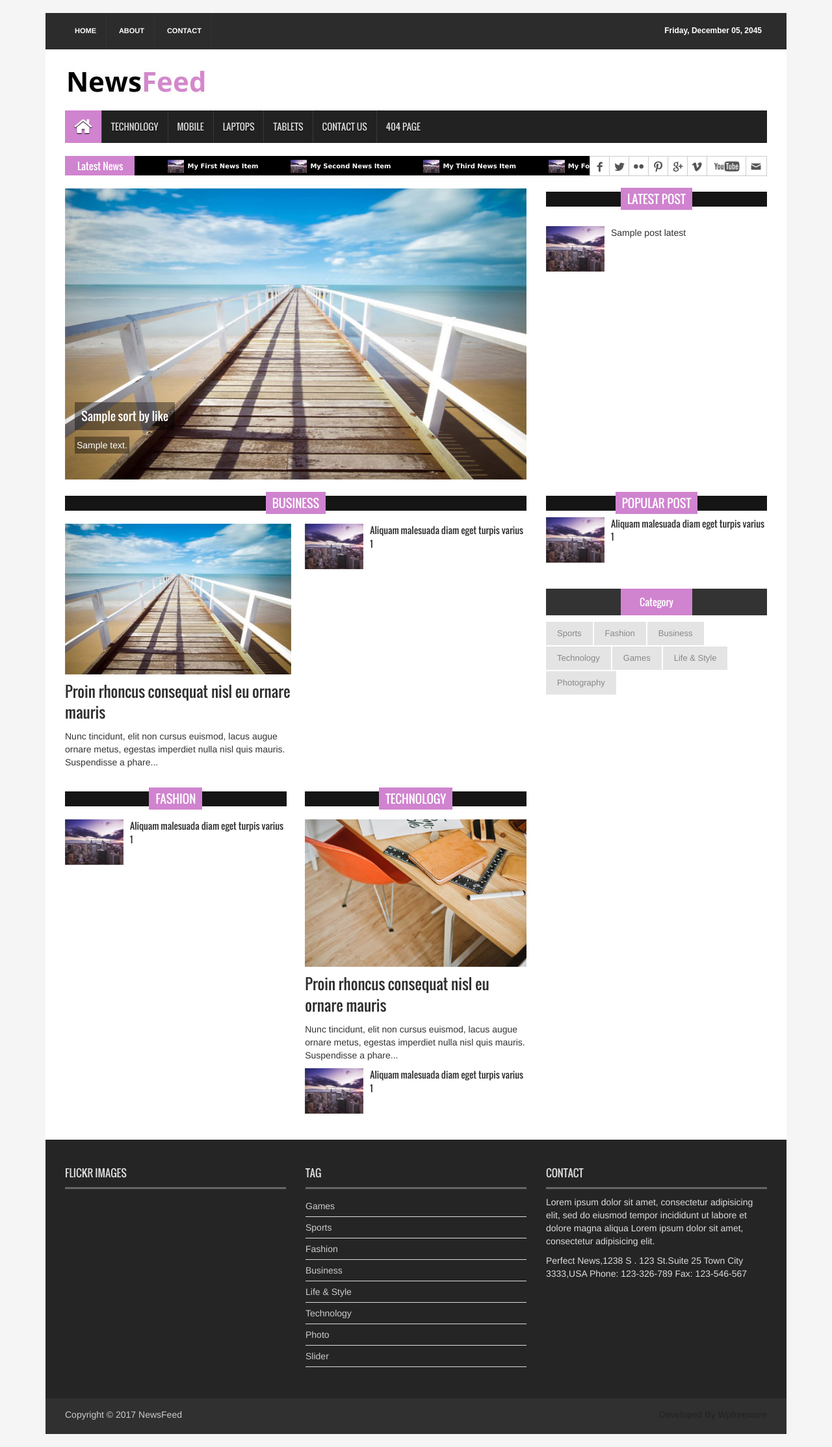
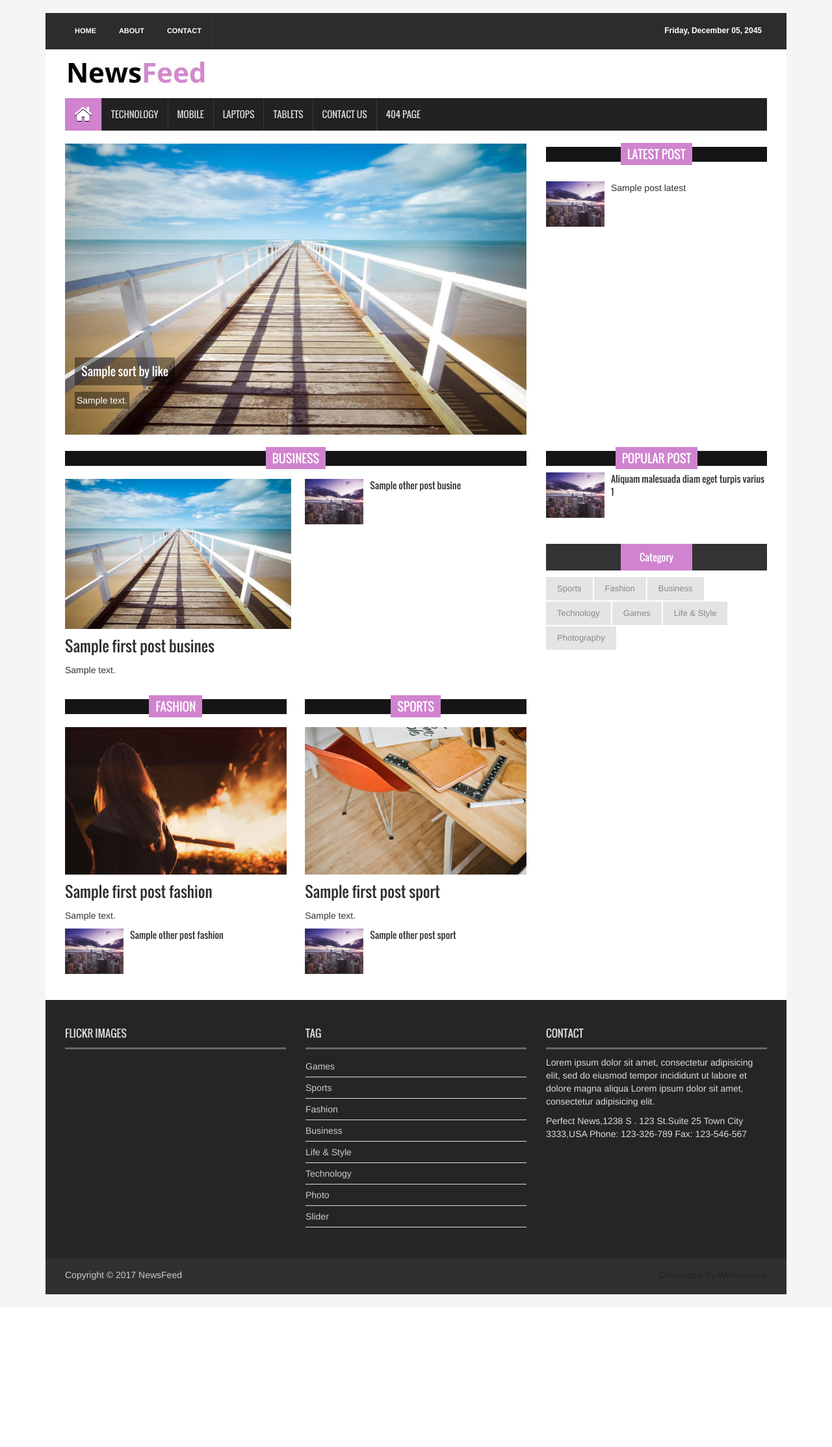
Before and after one commit to IgorKhvostik/newsfeed, a Laravel app: template resources/views/index.blade.php in a window 1280 px wide. Shown: the whole page at 65% size. After the commit the page ends 1992 px from the top, so only its background shows below. Run offline with Laravel 8, Linux system fonts and the light colour scheme; the template is opened without the code that fills it: most values are stand-ins (such as "Sample title", 1, 10 or a date in 2020); settings files or empty folders that the repository lacks are supplied.

Commit message:
index view posts output done

```diff
--- a/resources/views/index.blade.php
+++ b/resources/views/index.blade.php
@@ -27,37 +27,7 @@
       </div>
     </nav>
   </section>
-  <section id="newsSection">
-    <div class="row">
-      <div class="col-lg-12 col-md-12">
-        <div class="latest_newsarea"> <span>Latest News</span>
-          <ul id="ticker01" class="news_sticker">
-            <li><a href="#"><img src="{{asset('images/news_thumbnail3.jpg')}}" alt="">My First News Item</a></li>
-            <li><a href="#"><img src="{{asset('images/news_thumbnail3.jpg')}}" alt="">My Second News Item</a></li>
-            <li><a href="#"><img src="{{asset('images/news_thumbnail3.jpg')}}" alt="">My Third News Item</a></li>
-            <li><a href="#"><img src="{{asset('images/news_thumbnail3.jpg')}}" alt="">My Four News Item</a></li>
-            <li><a href="#"><img src="{{asset('images/news_thumbnail3.jpg')}}" alt="">My Five News Item</a></li>
-            <li><a href="#"><img src="{{asset('images/news_thumbnail3.jpg')}}" alt="">My Six News Item</a></li>
-            <li><a href="#"><img src="{{asset('images/news_thumbnail3.jpg')}}" alt="">My Seven News Item</a></li>
-            <li><a href="#"><img src="{{asset('images/news_thumbnail3.jpg')}}" alt="">My Eight News Item</a></li>
-            <li><a href="#"><img src="{{asset('images/news_thumbnail3.jpg')}}" alt="">My Nine News Item</a></li>
-          </ul>
-          <div class="social_area">
-            <ul class="social_nav">
-              <li class="facebook"><a href="#"></a></li>
-              <li class="twitter"><a href="#"></a></li>
-              <li class="flickr"><a href="#"></a></li>
-              <li class="pinterest"><a href="#"></a></li>
-              <li class="googleplus"><a href="#"></a></li>
-              <li class="vimeo"><a href="#"></a></li>
-              <li class="youtube"><a href="#"></a></li>
-              <li class="mail"><a href="#"></a></li>
-            </ul>
-          </div>
-        </div>
-      </div>
-    </div>
-  </section>
+
   <section id="sliderSection">
     <div class="row">
       <div class="col-lg-8 col-md-8 col-sm-8">
@@ -65,9 +35,9 @@
 
           @foreach($sortByLikes as $post)
 
-            <div class="single_iteam"> <a href="#"> <img src="{{asset('images/slider_img4.jpg')}}" alt=""></a>
+            <div class="single_iteam"> <a href="{{$post->id}}"> <img src="{{asset('images/slider_img4.jpg')}}" alt=""></a>
               <div class="slider_article">
-                <h2><a class="slider_tittle" href="#">{{$post->name}}</a></h2>
+                <h2><a class="slider_tittle" href="{{$post->id}}">{{$post->name}}</a></h2>
                 <p>{{$post->description}}</p>
               </div>
             </div>
@@ -110,19 +80,21 @@
               <ul class="business_catgnav  wow fadeInDown">
                 <li>
                   <figure class="bsbig_fig"> <a href="#" class="featured_img"> <img alt="" src="{{asset('images/featured_img1.jpg')}}"> <span class="overlay"></span> </a>
-                    <figcaption> <a href="#">Proin rhoncus consequat nisl eu ornare mauris</a> </figcaption>
-                    <p>Nunc tincidunt, elit non cursus euismod, lacus augue ornare metus, egestas imperdiet nulla nisl quis mauris. Suspendisse a phare...</p>
+                    <figcaption> <a href="#">{{$firstPostBusiness->name}}</a> </figcaption>
+                    <p>{{$firstPostBusiness->description}}</p>
                   </figure>
                 </li>
               </ul>
             </div>
             <div class="single_post_content_right">
               <ul class="spost_nav">
+                @foreach($otherPostBusiness as $post)
                 <li>
                   <div class="media wow fadeInDown"> <a href="#" class="media-left"> <img alt="" src="{{asset('images/post_img1.jpg')}}"> </a>
-                    <div class="media-body"> <a href="#" class="catg_title"> Aliquam malesuada diam eget turpis varius 1</a> </div>
+                    <div class="media-body"> <a href="#" class="catg_title">{{$post->name}}</a> </div>
                   </div>
                 </li>
+                  @endforeach
               </ul>
             </div>
           </div>
@@ -131,47 +103,51 @@
               <div class="single_post_content">
                 <h2><span>Fashion</span></h2>
 
-                  @foreach($posts as $post)
-                    @if($post->cat_name=='Fashion')
+
+
+
+
                     <ul class="business_catgnav wow fadeInDown">
                         <li>
                           <figure class="bsbig_fig"> <a href="#" class="featured_img"> <img alt="" src="{{asset('images/featured_img2.jpg')}}"> <span class="overlay"></span> </a>
-                            <figcaption> <a href="#">{{$post->name}}</a> </figcaption>
-                            <p>{{$post->description}}</p>
+                            <figcaption> <a href="#">{{$firstPostFashion->name}}</a> </figcaption>
+                            <p>{{$firstPostFashion->description}}</p>
                           </figure>
                         </li>
                     </ul>
-                      @break
-                      @endif
-                    @endforeach
 
 
+                      @foreach($otherPostFashion as $post)
                       <ul class="spost_nav">
                         <li>
                           <div class="media wow fadeInDown"> <a href="#" class="media-left"> <img alt="" src="{{asset('images/post_img1.jpg')}}"> </a>
-                      <div class="media-body"> <a href="#" class="catg_title"> Aliquam malesuada diam eget turpis varius 1</a> </div>
+                            <div class="media-body"> <a href="#" class="catg_title">{{$post->name}}</a> </div>
                           </div>
                         </li>
                       </ul>
+                    @endforeach
+
               </div>
             </div>
             <div class="technology">
               <div class="single_post_content">
-                <h2><span>Technology</span></h2>
+                <h2><span>Sports</span></h2>
                 <ul class="business_catgnav">
                   <li>
                     <figure class="bsbig_fig wow fadeInDown"> <a href="#" class="featured_img"> <img alt="" src="{{asset('images/featured_img3.jpg')}}"> <span class="overlay"></span> </a>
-                      <figcaption> <a href="#">Proin rhoncus consequat nisl eu ornare mauris</a> </figcaption>
-                      <p>Nunc tincidunt, elit non cursus euismod, lacus augue ornare metus, egestas imperdiet nulla nisl quis mauris. Suspendisse a phare...</p>
+                      <figcaption> <a href="#">{{$firstPostSports->name}}</a> </figcaption>
+                      <p>{{$firstPostSports->description}}</p>
                     </figure>
                   </li>
                 </ul>
                 <ul class="spost_nav">
+                  @foreach($otherPostSports as $post)
                   <li>
                     <div class="media wow fadeInDown"> <a href="#" class="media-left"> <img alt="" src="{{asset('images/post_img1.jpg')}}"> </a>
-                      <div class="media-body"> <a href="#" class="catg_title"> Aliquam malesuada diam eget turpis varius 1</a> </div>
+                      <div class="media-body"> <a href="#" class="catg_title">{{$post->name}}</a> </div>
                     </div>
                   </li>
+                    @endforeach
                 </ul>
               </div>
             </div>
@@ -227,3 +203,12 @@
     </div>
   </section>
 @endsection
+
+  <script src="{{asset('js/jquery.min.js')}}"></script>
+  <script src="{{asset('js/wow.min.js')}}"></script>
+  <script src="{{asset('js/bootstrap.min.js')}}"></script>
+  <script src="{{asset('js/slick.min.js')}}"></script>
+  <script src="{{asset('js/jquery.li-scroller.1.0.js')}}"></script>
+  <script src="{{asset('js/jquery.newsTicker.min.js')}}"></script>
+  <script src="{{asset('js/jquery.fancybox.pack.js')}}"></script>
+  <script src="{{asset('js/custom.js')}}"></script>
--- a/resources/views/layouts/layout.blade.php
+++ b/resources/views/layouts/layout.blade.php
@@ -16,9 +16,9 @@
     <link rel="stylesheet" type="text/css" href="{{asset('css/style.css')}}">
 </head>
 <body>
-<div id="preloader">
+{{--<div id="preloader">
     <div id="status">&nbsp;</div>
-</div>
+</div>--}}
     <a class="scrollToTop" href="#"><i class="fa fa-angle-up"></i></a>
     <div class="container">
         <header id="header">
@@ -90,13 +90,7 @@
     </div>
 </footer>
 </div>
-<script src="{{asset('js/jquery.min.js')}}"></script>
-<script src="{{asset('js/wow.min.js')}}"></script>
-<script src="{{asset('js/bootstrap.min.js')}}"></script>
-<script src="{{asset('js/slick.min.js')}}"></script>
-<script src="{{asset('js/jquery.li-scroller.1.0.js')}}"></script>
-<script src="{{asset('js/jquery.newsTicker.min.js')}}"></script>
-<script src="{{asset('js/jquery.fancybox.pack.js')}}"></script>
-<script src="{{asset('js/custom.js')}}"></script>
+
+
 </body>
 </html>
```
Also changed, not shown: app/Http/Controllers/IndexController.php (+37 -4 lines). Lines whose indentation alone changed are shown as unchanged.
